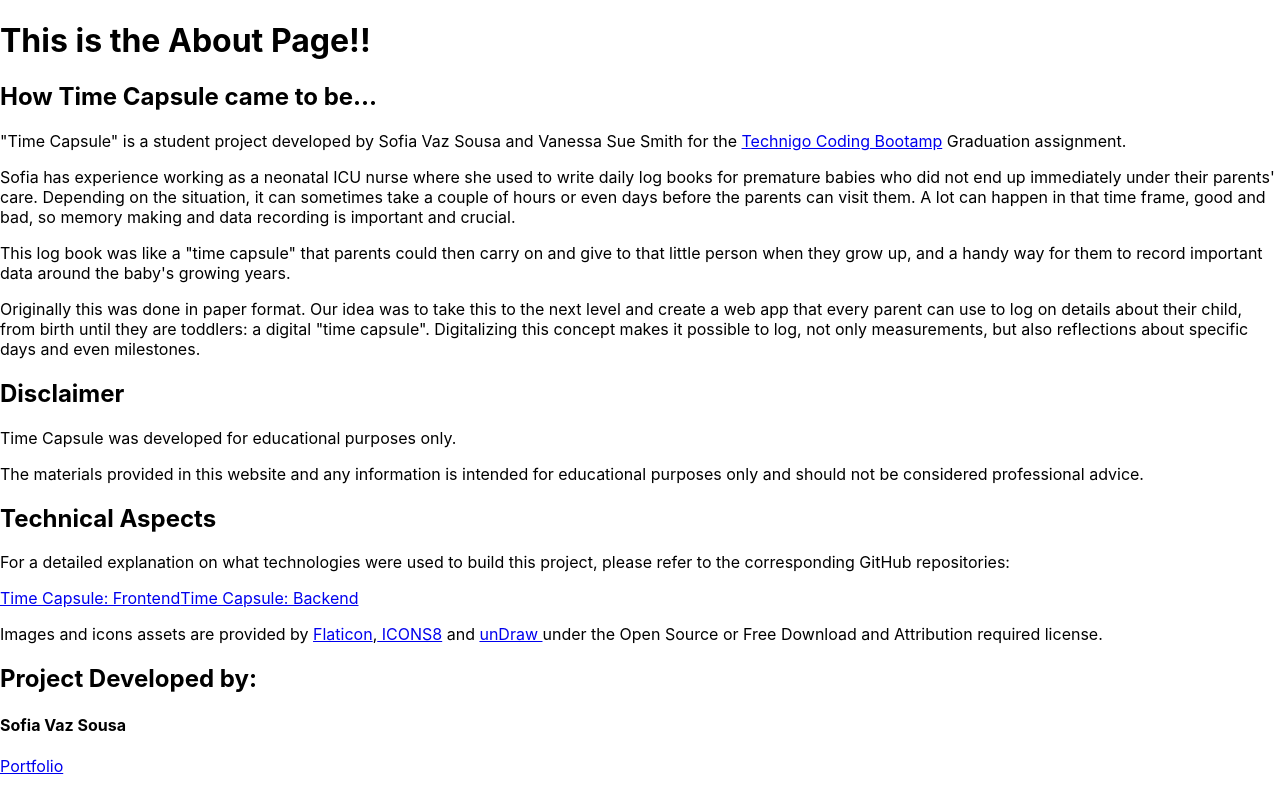
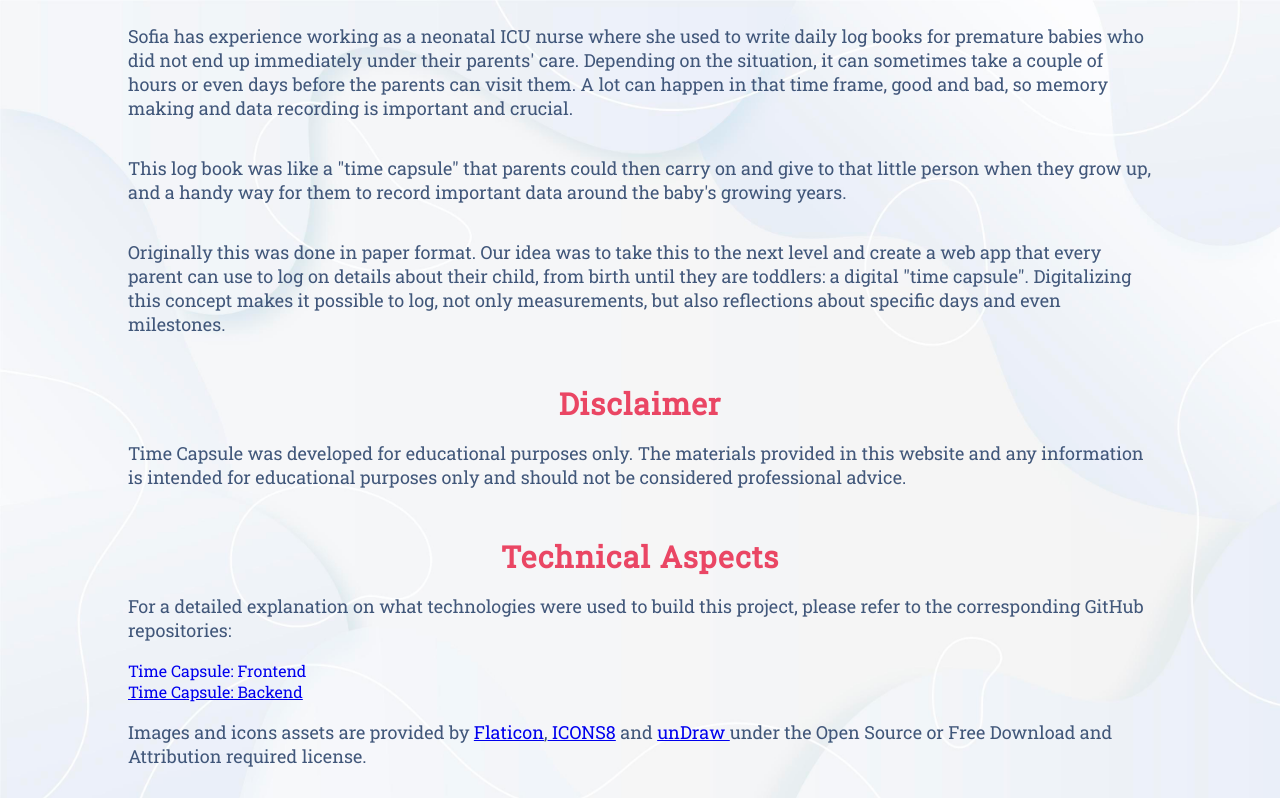
Before and after one commit to VanessaSue27/final-project-frontend, a React (Create React App) app: page /about in a window 1280 px wide. Shown: the top 798 px of the page. Built offline with nearby package versions, Linux system fonts and the light colour scheme.

Commit message:
Add basic styling About page

```diff
--- a/src/pages/AboutPage.js
+++ b/src/pages/AboutPage.js
@@ -1,57 +1,58 @@
 import React from 'react';
 import { Link } from 'react-router-dom';
+import { Section, Title, MainContainer, SubTitle, Text, AboutPageLink } from 'styled-components/GlobalStyles';
 
 export const AboutPage = () => {
   return (
-    <>
-      <h1>This is the About Page!!</h1>
-      <h2>How Time Capsule came to be...</h2>
-      <p>
+    <Section>
+      <MainContainer>
+        <Title>About Time Capsule</Title>
+        <SubTitle>How Time Capsule came to be...</SubTitle>
+        <Text>
         &quot;Time Capsule&quot; is a student project developed by Sofia Vaz Sousa and
-        Vanessa Sue Smith for the <a href="https://www.technigo.io/" target="_blank" rel="noopener noreferrer">Technigo Coding Bootamp</a> Graduation assignment.
-      </p>
-      <p>
+        Vanessa Sue Smith for the <a href="https://www.technigo.io/" target="_blank" rel="noopener noreferrer">Technigo Development Bootamp</a> Graduation assignment.
+        </Text>
+        <Text>
         Sofia has experience working as a neonatal ICU nurse where she used to
         write daily log books for premature babies who did not end up
         immediately under their parents&apos; care. Depending on the situation,
         it can sometimes take a couple of hours or even days before the parents
         can visit them. A lot can happen in that time frame, good and bad, so
         memory making and data recording is important and crucial.
-      </p>
-      <p>
+        </Text>
+        <Text>
         This log book was like a &quot;time capsule&quot; that parents could
         then carry on and give to that little person when they grow up, and a
         handy way for them to record important data around the baby&apos;s
         growing years.
-      </p>
-      <p>
+        </Text>
+        <Text>
         Originally this was done in paper format. Our idea was to take this to
         the next level and create a web app that every parent can use to log on
         details about their child, from birth until they are toddlers: a digital
         &quot;time capsule&quot;. Digitalizing this concept makes it possible to
         log, not only measurements, but also reflections about specific days and
         even milestones.
-      </p>
-      <h2>Disclaimer</h2>
-      <p>Time Capsule was developed for educational purposes only.</p>
-      <p>
+        </Text>
+        <SubTitle>Disclaimer</SubTitle>
+        <Text>Time Capsule was developed for educational purposes only.
         The materials provided in this website and any information is intended
         for educational purposes only and should not be considered professional
         advice.
-      </p>
-      <h2>Technical Aspects</h2>
-      <p>
+        </Text>
+        <SubTitle>Technical Aspects</SubTitle>
+        <Text>
         For a detailed explanation on what technologies were used to build this
         project, please refer to the corresponding GitHub repositories:
-      </p>
-      <a href="https://github.com/VanessaSue27/final-project-frontend" target="_blank" rel="noopener noreferrer">Time Capsule: Frontend</a>
+        </Text>
+        <AboutPageLink href="https://github.com/VanessaSue27/final-project-frontend" target="_blank" rel="noopener noreferrer">Time Capsule: Frontend</AboutPageLink>
         <a href="https://github.com/VanessaSue27/final-project-backend" target="_blank" rel="noopener noreferrer">Time Capsule: Backend</a>
-      <p>
+        <Text>
         Images and icons assets are provided by <a href="https://www.flaticon.com/" target="_blank" rel="noopener noreferrer">Flaticon</a>,
           <a href="https://icons8.com/" target="_blank" rel="noopener noreferrer"> ICONS8</a> and <a href="https://undraw.co/" target="_blank" rel="noopener noreferrer">unDraw </a>
         under the Open Source or Free Download and Attribution required license.
-      </p>
-      <h2>Project Developed by:</h2>
+        </Text>
+        <SubTitle>Project Developed by:</SubTitle>
         <div>
           <h4>Sofia Vaz Sousa</h4>
           <a href="https://sofiavazs.netlify.app/" target="_blank" rel="noopener noreferrer">Portfolio</a>
@@ -61,8 +62,11 @@ export const AboutPage = () => {
           <h4>Vanessa Sue Smith</h4>
           <a href="https://vanessa-portfolio.netlify.app/" target="_blank" rel="noopener noreferrer">Portfolio</a>
         </div>
+        <Link to="/signup">Back to Sign Up Page</Link>
 
-      <Link to="/signup">Back to Sign Up Page</Link>
-    </>
+      </MainContainer>
+
+    </Section>
+
   );
 };
--- a/src/styled-components/GlobalStyles.js
+++ b/src/styled-components/GlobalStyles.js
@@ -235,3 +235,21 @@ export const UploadButton = styled.button`
     margin-top: 150px;
   }
 `;
+
+export const MainContainer = styled.div`
+width: 80%;
+height: 100vh;
+display: flex;
+flex-direction: column;
+justify-content: center;
+`;
+
+export const Text = styled.p`
+font-size: 18px;
+color: rgb(65,87,122);
+`;
+
+export const AboutPageLink = styled.a`
+text-decoration: none;
+
+`;
```
Lines whose indentation alone changed are shown as unchanged.
